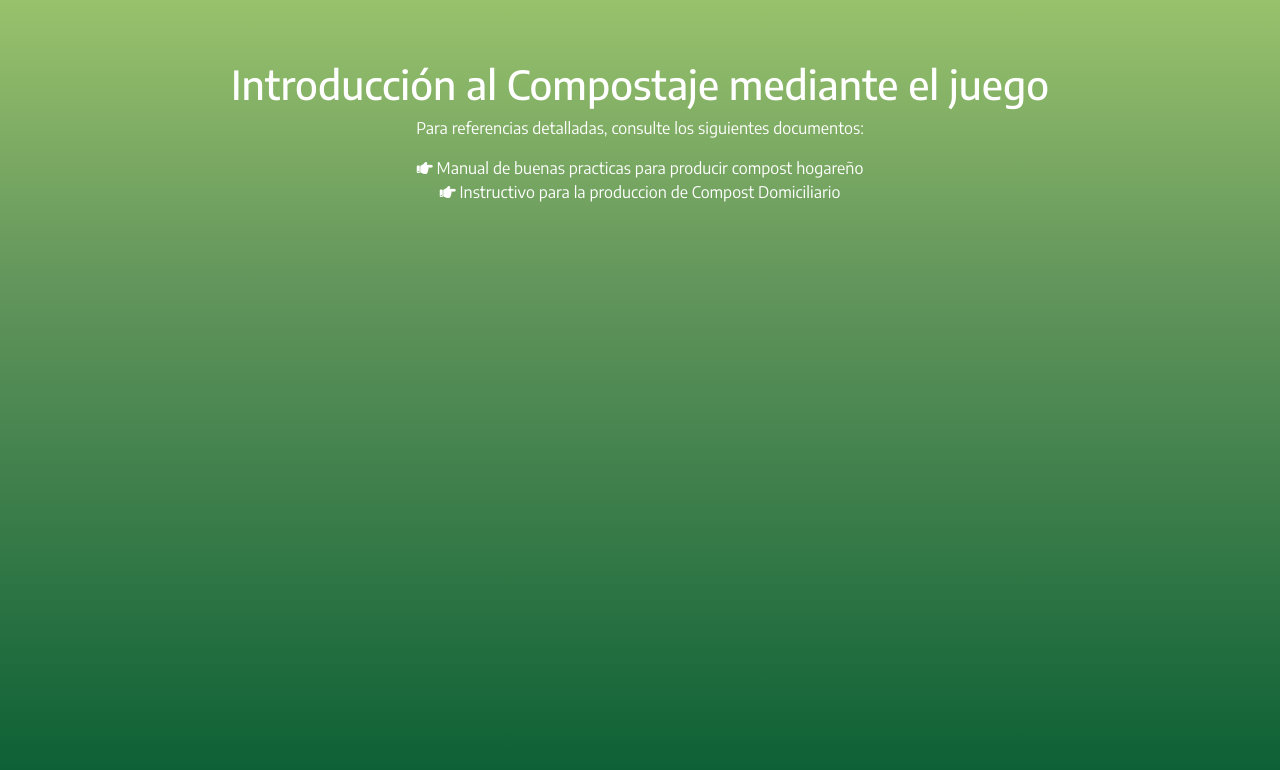
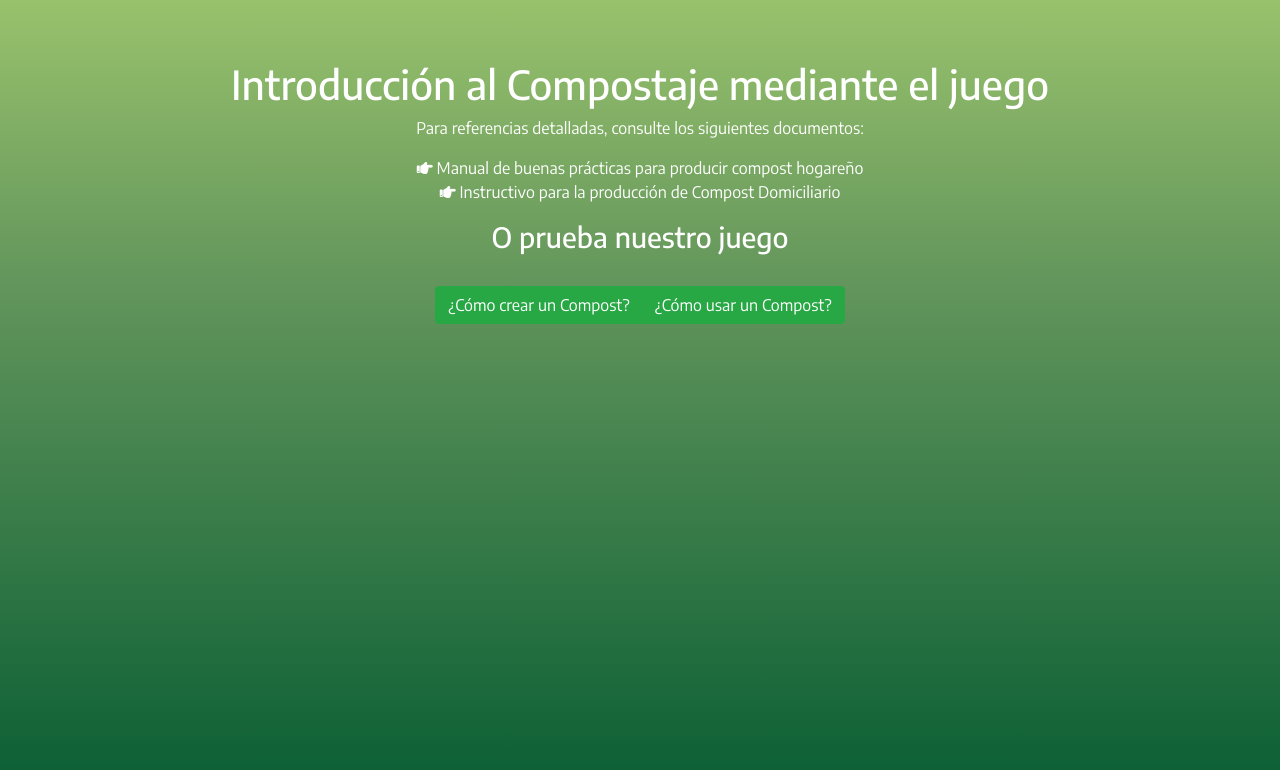
Before and after one commit to leandro-gomez/introduccion-al-compostaje, a Vue app: page / in a window 1280 px wide. Shown: the top 770 px of the page. Built offline with nearby package versions, Linux system fonts and the light colour scheme.

Commit message:
Add buttons to game options

```diff
--- a/src/views/Home.vue
+++ b/src/views/Home.vue
@@ -1,5 +1,6 @@
 <template>
-  <div class="home">
+  <div class="row">
+    <div class="col">
       <h1>Introducción al Compostaje mediante el juego</h1>
       <p>
         Para referencias detalladas, consulte los siguientes documentos:
@@ -10,26 +11,49 @@
             href="https://www.inti.gob.ar/publicaciones/descargac/348"
             target="_blank"
             rel="noopener"
-        ><i class="fas fa-hand-point-right" /> Manual de buenas practicas para producir compost hogareño</a>
+          >
+            <i class="fas fa-hand-point-right" /> Manual de buenas prácticas
+            para producir compost hogareño
+          </a>
         </li>
         <li>
           <a
             href="https://www.argentina.gob.ar/sites/default/files/instructivo_para_la_produccion_de_compost_domiciliario.pdf"
             target="_blank"
             rel="noopener"
-        ><i class="fas fa-hand-point-right" /> Instructivo para la produccion de Compost Domiciliario</a>
+          >
+            <i class="fas fa-hand-point-right" /> Instructivo para la producción
+            de Compost Domiciliario
+          </a>
         </li>
       </ul>
     </div>
+  </div>
+  <div class="row">
+    <div class="col">
+      <h3>O prueba nuestro juego</h3>
+      <br/>
+      <div
+        class="btn-group"
+        role="group"
+        aria-label="Empezar"
+      >
+        <button
+          type="button"
+          class="btn btn-success"
+        >
+          ¿Cómo crear un Compost?
+        </button>
+        <button
+          type="button"
+          class="btn btn-success"
+        >
+          ¿Cómo usar un Compost?
+        </button>
+      </div>
+    </div>
+  </div>
 </template>
-
-<script>
-
-
-export default {
-  name: 'Home',
-}
-</script>
 
 <!-- Add "scoped" attribute to limit CSS to this component only -->
 <style scoped>
```
Lines whose indentation alone changed are shown as unchanged.
